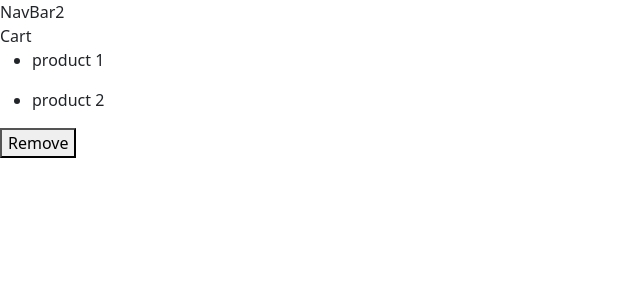
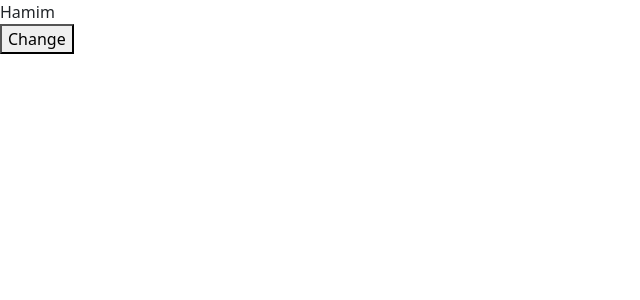
Before and after one commit to Hussain-hamim/Expense-Tracker, a React (Vite) app: page / in a window 1280 px wide. Shown: the top 300 px of the page, without its empty margins (0-640 px from the left). Built offline with nearby package versions, Linux system fonts and the light colour scheme.

Commit message:
games exercise

```diff
--- a/src/App.tsx
+++ b/src/App.tsx
@@ -1,18 +1,19 @@
 import { useState } from "react";
-import NavBar from "./components/NavBar";
-import Cart from "./components/Cart";
 
 function App() {
-  const [cartItems, setCartItems] = useState(["product 1", "product 2"]);
+  const [games, setGames] = useState({
+    id: 1,
+    player: { name: "Hamim" },
+  });
 
   function handleClick() {
-    setCartItems([]);
+    setGames({ ...games, player: { ...games.player, name: "Hussain" } });
   }
 
   return (
     <>
-      <NavBar cartItemCount={cartItems.length} />
-      <Cart cartItems={cartItems} onClear={handleClick}/>
+      <div>{games.player.name}</div>
+      <button onClick={handleClick}>Change</button>
     </>
   );
 }
```
